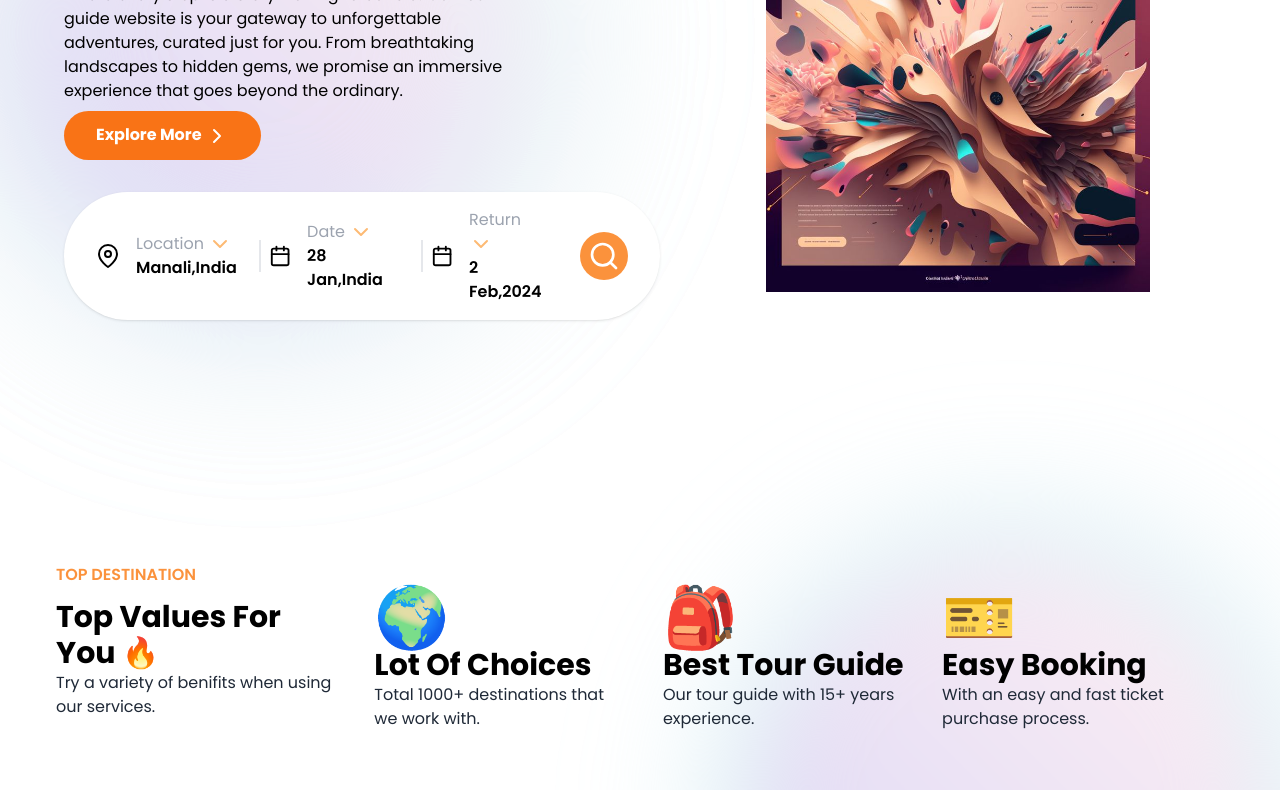
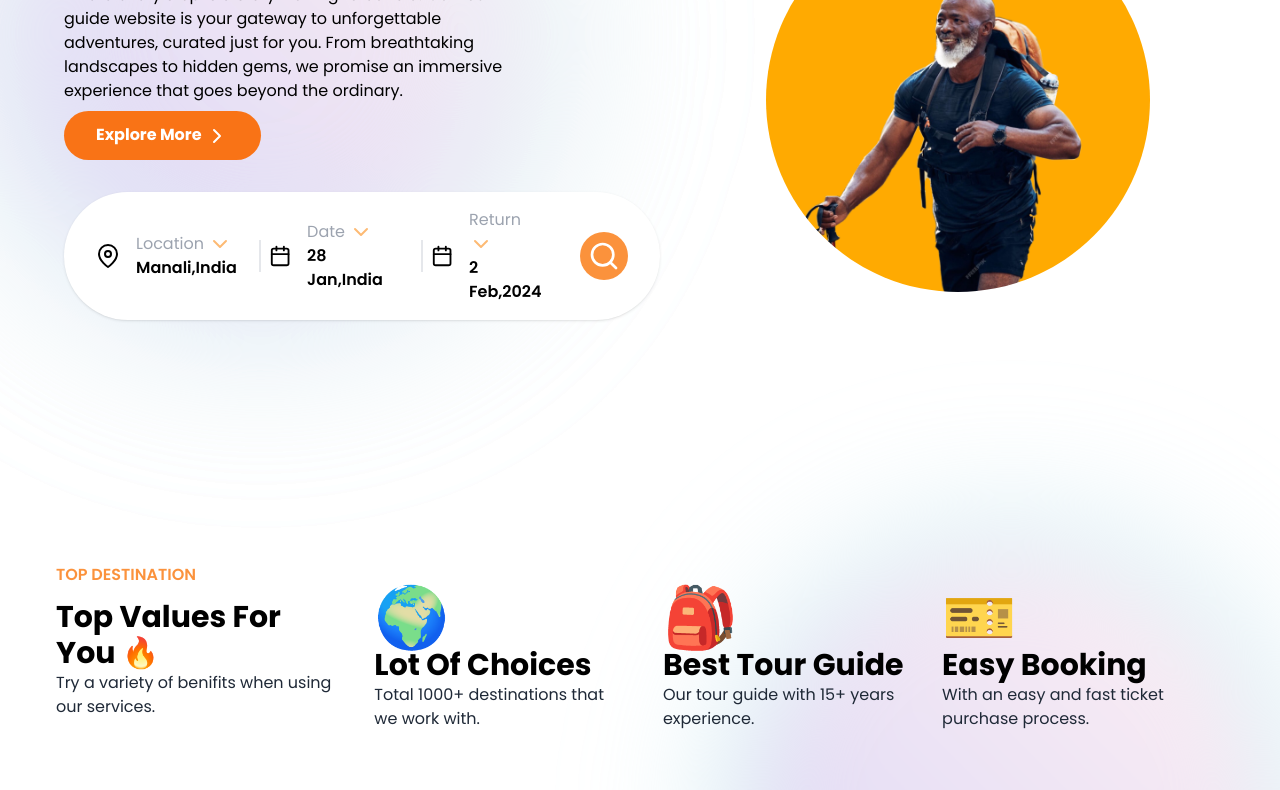
Before and after one commit to Shubham0202/Tourist-Guide-Landing-Page, a plain HTML site: page index.html in a window 1280 px wide. Shown: the part 237-1027 px from the top of the page. Drawn offline with nearby package versions, Linux system fonts and the light colour scheme; a web font is replaced by a local one.

Commit message:
change image

```diff
--- a/index.html
+++ b/index.html
@@ -91,7 +91,7 @@
         <!-- wrapper abput us -->
             <!-- hero image -->
             <div class="hero-img place-self-center">
-                <img class="w-96 h-96" src="images/demo.jpg" alt="">
+                <img class="w-96 h-96 rounded-full" src="images/hero.jpg" alt="">
             </div>
         </div>
     </div>
```
Also changed, not shown: images/hero.jpg (added).
